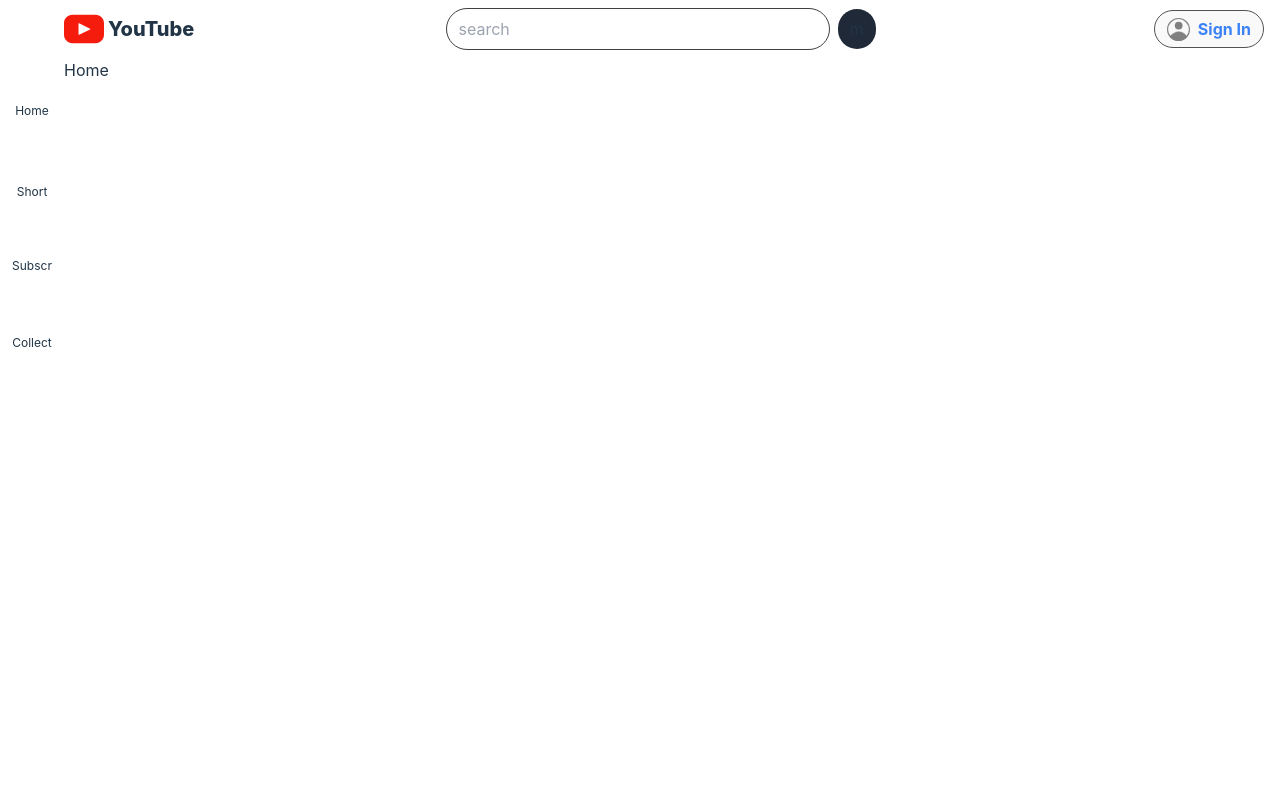
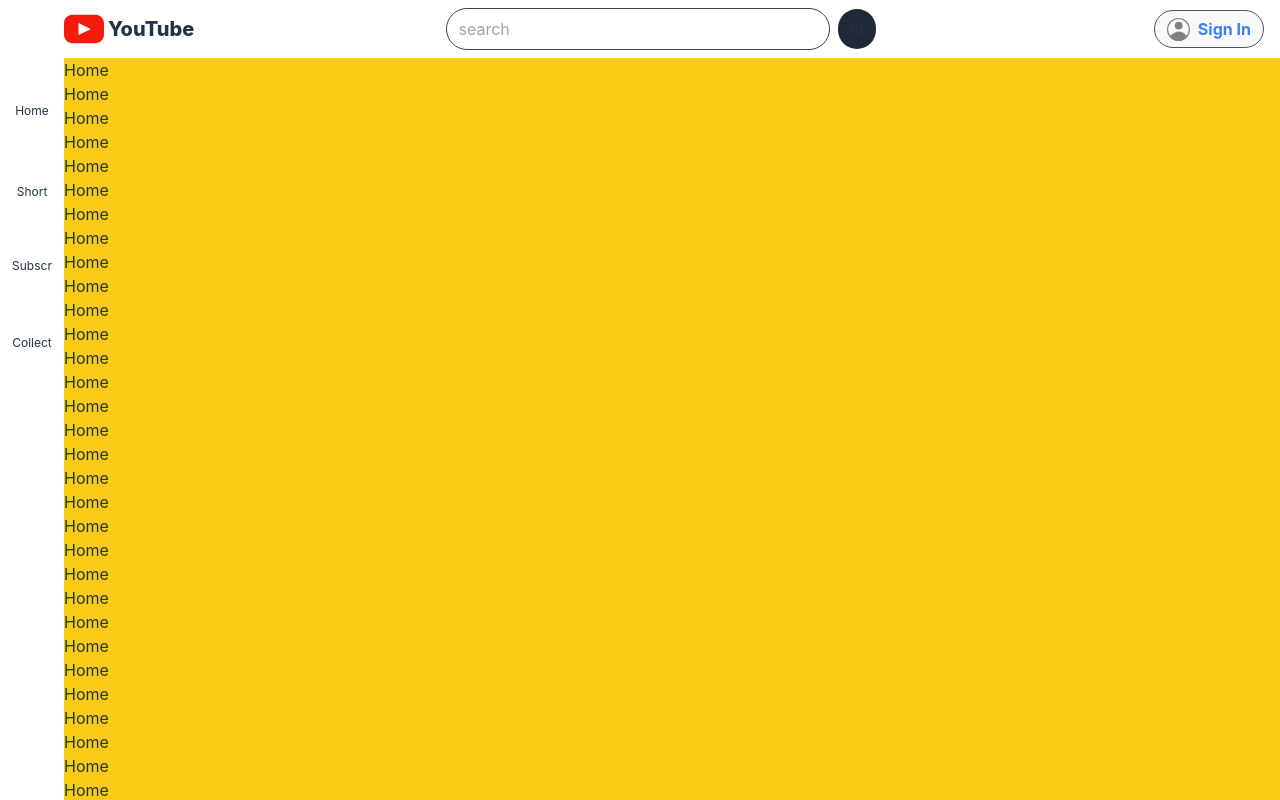
Before and after one commit to Naufalabdulla/youtube-clone, a React (Vite) app: page / in a window 1280 px wide. Built offline with nearby package versions, Linux system fonts and the light colour scheme.

Commit message:
scroll check

```diff
--- a/src/views/Home.jsx
+++ b/src/views/Home.jsx
@@ -2,7 +2,65 @@ import React from 'react'
 
 function Home() {
   return (
-    <div>Home
+    <div className='w-screen bg-yellow-400'>Home
+      <div>Home</div>
+      <div>Home</div>
+      <div>Home</div>
+      <div>Home</div>
+      <div>Home</div>
+      <div>Home</div>
+      <div>Home</div>
+      <div>Home</div>
+      <div>Home</div>
+      <div>Home</div>
+      <div>Home</div>
+      <div>Home</div>
+      <div>Home</div>
+      <div>Home</div>
+      <div>Home</div>
+      <div>Home</div>
+      <div>Home</div>
+      <div>Home</div>
+      <div>Home</div>
+      <div>Home</div>
+      <div>Home</div>
+      <div>Home</div>
+      <div>Home</div>
+      <div>Home</div>
+      <div>Home</div>
+      <div>Home</div>
+      <div>Home</div>
+      <div>Home</div>
+      <div>Home</div>
+      <div>Home</div>
+      <div>Home</div>
+      <div>Home</div>
+      <div>Home</div>
+      <div>Home</div>
+      <div>Home</div>
+      <div>Home</div>
+      <div>Home</div>
+      <div>Home</div>
+      <div>Home</div>
+      <div>Home</div>
+      <div>Home</div>
+      <div>Home</div>
+      <div>Home</div>
+      <div>Home</div>
+      <div>Home</div>
+      <div>Home</div>
+      <div>Home</div>
+      <div>Home</div>
+      <div>Home</div>
+      <div>Home</div>
+      <div>Home</div>
+      <div>Home</div>
+      <div>Home</div>
+      <div>Home</div>
+      <div>Home</div>
+      <div>Home</div>
+      <div>Home</div>
+      <div>Home</div>
     </div>
   )
 }
--- a/src/views/layouts/Default.jsx
+++ b/src/views/layouts/Default.jsx
@@ -5,29 +5,29 @@ import { Link } from 'react-router-dom'
 const Default = () => {
   const [items, setItems] = useState(true)
   return (
-    <>
+    <div className='h-screen overflow-hidden'>
       <Navbar status={items} superb={setItems}/>
 
-      <div className='flex'>
+      <div className='flex max-h-full overflow-auto'>
+        {/* wanna try to use w-screen to outlet and see what happen to something beside  */}
         <Sidebar status={items}/>
         <Outlet/>
       </div>
-      {/* <div className='flex flex-col w-60 p-3 bg-sky-700 absolute'>
-        <Icons2 name={'Home'}>
-          <svg width="20" height="25" viewBox="0 0 28 33" fill="none" xmlns="http://www.w3.org/2000/svg">
-          <path d="M9.5 20V32H1V13L14 2L27 13V32H18.5V20H9.5Z" stroke="white" stroke-width="2"/>
-          </svg>
-        </Icons2>
-        <Icons2 name={'Subscribe'}>
-          <svg width="24" height="18" viewBox="0 0 32 26" fill="none" xmlns="http://www.w3.org/2000/svg">
-          <rect x="1" y="7" width="30" height="18" stroke="white" stroke-width="2"/>
-          <path d="M12.75 11.7369L21 16.5L12.75 21.2631V11.7369Z" fill="white" stroke="white"/>
-          <line x1="2" y1="4" x2="29" y2="4" stroke="white" stroke-width="2"/>
-          <line x1="6" y1="1" x2="25" y2="1" stroke="white" stroke-width="2"/>
-          </svg>
-        </Icons2>
+      {/* <div className='sticky top-0'>sticky</div>
+      <div className=' max-h-24 w-fit bg-sky-700 overflow-hidden hover:overflow-auto flex'>parent
+        <div className='sticky top-0 z-10 bg-red-800'>sticky</div>
+        <div>
+          <div className='sticky top-0 z-0 bg-blue-700'>another thing</div>
+          <div>another thing</div>
+          <div>another thing</div>
+          <div>another thing</div>
+          <div>another thing</div>
+          <div>another thing</div>
+          <div>another thing</div>
+        </div>
       </div> */}
-      </>
+      {/* <div className=' h-screen'>Home</div> */}
+      </div>
   )
 }
 
@@ -71,7 +71,7 @@ const Navbar = (props) => {
 
 const Sidebar = (props) => {
   return(
-      <div className='sticky top-0 left-0 flex flex-col bg-sky-900s'>
+      <div className='sticky top-0 flex flex-col bg-sky-900s'>
 
         {props.status ?
           <div className='w-16'>
@@ -142,7 +142,7 @@ const Sidebar = (props) => {
 
           :
 
-          <div className='w-60 px-2.5 py-3 overscroll-auto'>
+          <div className='w-60 px-2.5 py-3 overflow-hidden hover:overflow-auto overscroll-auto'>
             <>
             <Icons2 name={'Home'}>
               <svg width="20" height="25" viewBox="0 0 28 33" fill="none" >
@@ -236,6 +236,157 @@ const Sidebar = (props) => {
             </svg>
             </Icons2>
             </>
+            <hr className='my-4'/>
+            <>
+            <Icons2 name={'Collection'}>
+              <svg width="21" height="21" viewBox="0 0 29 29" fill="none" xmlns="http://www.w3.org/2000/svg">
+                <rect x="5" y="1" width="23" height="23" fill="none" stroke="white" stroke-width="2"/>
+                <mask id="path-2-inside-1_19_3" fill="white">
+                  <path d="M0 4H25V29H0V4Z"/>
+                </mask>
+                <path d="M0 29H-2V31H0V29ZM25 27H0V31H25V27ZM2 29V4H-2V29H2Z" fill="white" mask="url(#path-2-inside-1_19_3)"/>
+                <path d="M22 12L13 17.1962V6.80385L22 12Z" fill="white"/>
+              </svg>
+            </Icons2>
+            <Icons2 name={'Your Videos'}>
+            <svg width="19" height="19" viewBox="0 0 27 27" fill="none" xmlns="http://www.w3.org/2000/svg">
+              <rect x="1" y="1" width="25" height="25" stroke="white" stroke-width="2"/>
+              <path d="M20 13.5L10.25 19.1292L10.25 7.87083L20 13.5Z" fill="white"/>
+            </svg>
+            </Icons2>
+            <Icons2 name={'Watch Later'}>
+            <svg width="22" height="22" viewBox="0 0 30 30" fill="none" xmlns="http://www.w3.org/2000/svg">
+            <circle cx="15" cy="15" r="14" stroke="white" stroke-width="2"/>
+            <line x1="14.5" y1="5" x2="14.5" y2="19" stroke="white" stroke-width="3"/>
+            <line x1="13.431" y1="17.5633" x2="23.431" y2="20.5633" stroke="white" stroke-width="3"/>
+            </svg>
+            </Icons2>
+            </>
+            <hr className='my-4'/>
+            <>
+            <Icons2 name={'Collection'}>
+              <svg width="21" height="21" viewBox="0 0 29 29" fill="none" xmlns="http://www.w3.org/2000/svg">
+                <rect x="5" y="1" width="23" height="23" fill="none" stroke="white" stroke-width="2"/>
+                <mask id="path-2-inside-1_19_3" fill="white">
+                  <path d="M0 4H25V29H0V4Z"/>
+                </mask>
+                <path d="M0 29H-2V31H0V29ZM25 27H0V31H25V27ZM2 29V4H-2V29H2Z" fill="white" mask="url(#path-2-inside-1_19_3)"/>
+                <path d="M22 12L13 17.1962V6.80385L22 12Z" fill="white"/>
+              </svg>
+            </Icons2>
+            <Icons2 name={'Your Videos'}>
+            <svg width="19" height="19" viewBox="0 0 27 27" fill="none" xmlns="http://www.w3.org/2000/svg">
+              <rect x="1" y="1" width="25" height="25" stroke="white" stroke-width="2"/>
+              <path d="M20 13.5L10.25 19.1292L10.25 7.87083L20 13.5Z" fill="white"/>
+            </svg>
+            </Icons2>
+            <Icons2 name={'Watch Later'}>
+            <svg width="22" height="22" viewBox="0 0 30 30" fill="none" xmlns="http://www.w3.org/2000/svg">
+            <circle cx="15" cy="15" r="14" stroke="white" stroke-width="2"/>
+            <line x1="14.5" y1="5" x2="14.5" y2="19" stroke="white" stroke-width="3"/>
+            <line x1="13.431" y1="17.5633" x2="23.431" y2="20.5633" stroke="white" stroke-width="3"/>
+            </svg>
+            </Icons2>
+            </>
+            <hr className='my-4'/>
+            <>
+            <Icons2 name={'Home'}>
+              <svg width="20" height="25" viewBox="0 0 28 33" fill="none" >
+              <path d="M9.5 20V32H1V13L14 2L27 13V32H18.5V20H9.5Z" stroke="white" stroke-width="2"/>
+              </svg>
+            </Icons2>
+            <Icons2 name={'Shorts'}>
+              <svg width="20" height="25" viewBox="0 0 28 33" fill="none" >
+              <path d="M9.5 20V32H1V13L14 2L27 13V32H18.5V20H9.5Z" stroke="white" stroke-width="2"/>
+              </svg>
+            </Icons2>
+            <Icons2 name={'Subscription'}>
+              <svg width="24" height="18" viewBox="0 0 32 26" fill="none" xmlns="http://www.w3.org/2000/svg">
+                <rect x="1" y="7" width="30" height="18" stroke="white" stroke-width="2"/>
+                <path d="M12.75 11.7369L21 16.5L12.75 21.2631V11.7369Z" fill="white" stroke="white"/>
+                <line x1="2" y1="4" x2="29" y2="4" stroke="white" stroke-width="2"/>
+                <line x1="6" y1="1" x2="25" y2="1" stroke="white" stroke-width="2"/>
+              </svg>
+            </Icons2>
+            </>
+            <hr className='my-4'/>
+            <>
+            <Icons2 name={'Collection'}>
+              <svg width="21" height="21" viewBox="0 0 29 29" fill="none" xmlns="http://www.w3.org/2000/svg">
+                <rect x="5" y="1" width="23" height="23" fill="none" stroke="white" stroke-width="2"/>
+                <mask id="path-2-inside-1_19_3" fill="white">
+                  <path d="M0 4H25V29H0V4Z"/>
+                </mask>
+                <path d="M0 29H-2V31H0V29ZM25 27H0V31H25V27ZM2 29V4H-2V29H2Z" fill="white" mask="url(#path-2-inside-1_19_3)"/>
+                <path d="M22 12L13 17.1962V6.80385L22 12Z" fill="white"/>
+              </svg>
+            </Icons2>
+            <Icons2 name={'Your Videos'}>
+            <svg width="19" height="19" viewBox="0 0 27 27" fill="none" xmlns="http://www.w3.org/2000/svg">
+              <rect x="1" y="1" width="25" height="25" stroke="white" stroke-width="2"/>
+              <path d="M20 13.5L10.25 19.1292L10.25 7.87083L20 13.5Z" fill="white"/>
+            </svg>
+            </Icons2>
+            <Icons2 name={'Watch Later'}>
+            <svg width="22" height="22" viewBox="0 0 30 30" fill="none" xmlns="http://www.w3.org/2000/svg">
+            <circle cx="15" cy="15" r="14" stroke="white" stroke-width="2"/>
+            <line x1="14.5" y1="5" x2="14.5" y2="19" stroke="white" stroke-width="3"/>
+            <line x1="13.431" y1="17.5633" x2="23.431" y2="20.5633" stroke="white" stroke-width="3"/>
+            </svg>
+            </Icons2>
+            </>
+            <hr className='my-4'/>
+            <>
+            <Icons2 name={'Collection'}>
+              <svg width="21" height="21" viewBox="0 0 29 29" fill="none" xmlns="http://www.w3.org/2000/svg">
+                <rect x="5" y="1" width="23" height="23" fill="none" stroke="white" stroke-width="2"/>
+                <mask id="path-2-inside-1_19_3" fill="white">
+                  <path d="M0 4H25V29H0V4Z"/>
+                </mask>
+                <path d="M0 29H-2V31H0V29ZM25 27H0V31H25V27ZM2 29V4H-2V29H2Z" fill="white" mask="url(#path-2-inside-1_19_3)"/>
+                <path d="M22 12L13 17.1962V6.80385L22 12Z" fill="white"/>
+              </svg>
+            </Icons2>
+            <Icons2 name={'Your Videos'}>
+            <svg width="19" height="19" viewBox="0 0 27 27" fill="none" xmlns="http://www.w3.org/2000/svg">
+              <rect x="1" y="1" width="25" height="25" stroke="white" stroke-width="2"/>
+              <path d="M20 13.5L10.25 19.1292L10.25 7.87083L20 13.5Z" fill="white"/>
+            </svg>
+            </Icons2>
+            <Icons2 name={'Watch Later'}>
+            <svg width="22" height="22" viewBox="0 0 30 30" fill="none" xmlns="http://www.w3.org/2000/svg">
+            <circle cx="15" cy="15" r="14" stroke="white" stroke-width="2"/>
+            <line x1="14.5" y1="5" x2="14.5" y2="19" stroke="white" stroke-width="3"/>
+            <line x1="13.431" y1="17.5633" x2="23.431" y2="20.5633" stroke="white" stroke-width="3"/>
+            </svg>
+            </Icons2>
+            </>
+            <hr className='my-4'/>
+            <>
+            <Icons2 name={'Collection'}>
+              <svg width="21" height="21" viewBox="0 0 29 29" fill="none" xmlns="http://www.w3.org/2000/svg">
+                <rect x="5" y="1" width="23" height="23" fill="none" stroke="white" stroke-width="2"/>
+                <mask id="path-2-inside-1_19_3" fill="white">
+                  <path d="M0 4H25V29H0V4Z"/>
+                </mask>
+                <path d="M0 29H-2V31H0V29ZM25 27H0V31H25V27ZM2 29V4H-2V29H2Z" fill="white" mask="url(#path-2-inside-1_19_3)"/>
+                <path d="M22 12L13 17.1962V6.80385L22 12Z" fill="white"/>
+              </svg>
+            </Icons2>
+            <Icons2 name={'Your Videos'}>
+            <svg width="19" height="19" viewBox="0 0 27 27" fill="none" xmlns="http://www.w3.org/2000/svg">
+              <rect x="1" y="1" width="25" height="25" stroke="white" stroke-width="2"/>
+              <path d="M20 13.5L10.25 19.1292L10.25 7.87083L20 13.5Z" fill="white"/>
+            </svg>
+            </Icons2>
+            <Icons2 name={'Watch Later'}>
+            <svg width="22" height="22" viewBox="0 0 30 30" fill="none" xmlns="http://www.w3.org/2000/svg">
+            <circle cx="15" cy="15" r="14" stroke="white" stroke-width="2"/>
+            <line x1="14.5" y1="5" x2="14.5" y2="19" stroke="white" stroke-width="3"/>
+            <line x1="13.431" y1="17.5633" x2="23.431" y2="20.5633" stroke="white" stroke-width="3"/>
+            </svg>
+            </Icons2>
+            </>
           </div>
         }
 
```
